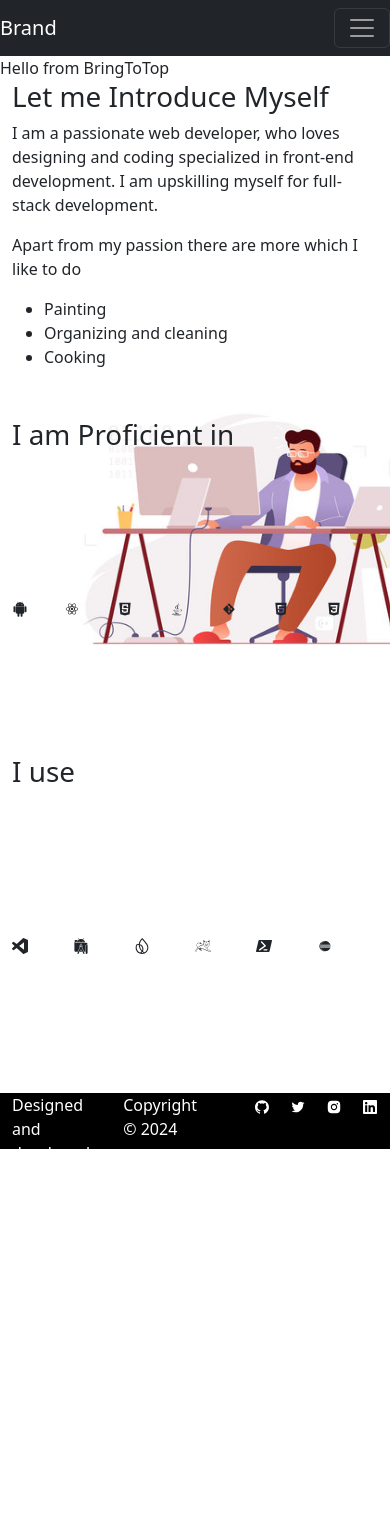
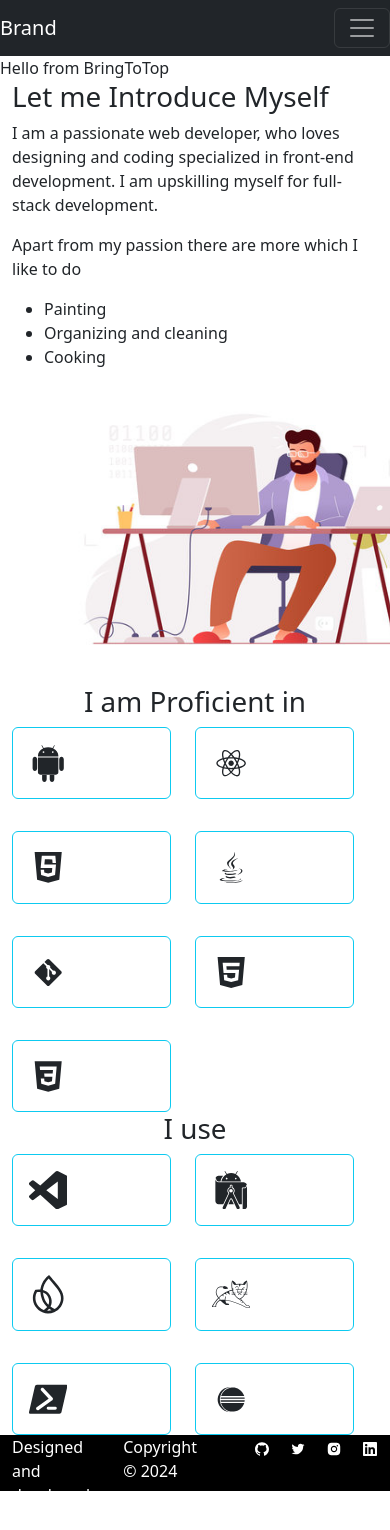
Before and after one commit to Subho1011/Portfolio_App, a React (Create React App) app: page /about in a window 390 px wide. Shown: the top 1530 px of the page. Before the commit the page ends 1237 px from the top, so only its background shows below. Built offline with nearby package versions, Linux system fonts and the light colour scheme.

Commit message:
Cards are set responsiveness is created

```diff
--- a/src/App.css
+++ b/src/App.css
@@ -131,3 +131,63 @@
   height: fit-content;
   width: fit-content;
 }
+
+/*About Page*/
+
+.tech-card-container, .tool-card-container{
+  display: grid !important;
+  grid-template-columns: repeat(7,1fr);
+}
+
+.tech-card{
+  padding: 2rem;
+  font-size: 2.4rem;
+}
+
+.tech-card:hover{
+  transform: translateY(-10px);
+  box-shadow: inset #0ff 1px 1px 12px 1px ;;
+}
+
+@media(max-width:1200px){
+  .tech-card-container, .tool-card-container{
+    grid-template-columns: repeat(4,1fr);
+    row-gap: 2rem;
+  }
+
+  .tech-card{
+    padding: 1rem;
+    height: 20rem;
+  }
+}
+
+@media(max-width:990px){
+  .tech-card-container , .tool-card-container{
+    grid-template-columns: repeat(3,1fr);
+  }
+
+  .tech-card{
+    padding: 1rem;
+    height: 20rem;
+  }
+}
+
+@media(max-width:767px){
+  .tech-card-container , .tool-card-container{
+    grid-template-columns: repeat(2,1fr);
+  }
+
+  .tech-card{
+    padding: 1rem;
+    height: 20rem;
+  }
+
+  .intro-container{
+    display: flex;
+    flex-direction: column;
+  }
+
+  .intro-img-container{
+    text-align: center;
+  }
+}
--- a/src/components/About/About.js
+++ b/src/components/About/About.js
@@ -7,8 +7,8 @@ const About = () => {
   return (
     <Container fluid>
       <Row>
-        <section className="about-card" style={{ height: "40vh" }}>
-          <Row>
+        <section className="about-card" style={{ height: "fit-content" }}>
+          <Row className='intro-container'>
             <Col>
               <h1>Let me Introduce Myself</h1>
               <p>I am a passionate web developer, who loves designing and coding specialized in front-end development.
@@ -24,19 +24,19 @@ const About = () => {
               </div>
             </Col>
             <Col>
-              <div>
+              <div className='intro-img-container'>
                 <img src={codeImage} alt="A man writing software program" style={{ width: "500px", height: "300px" }} />
               </div>
             </Col>
           </Row>
         </section>
       </Row>
-      <Row style={{ height: "40vh" }}>
-        <h1>I am Proficient in </h1>
+      <Row style={{ height: "fit-content" }}>
+        <h1 style={{textAlign:'center',}}>I am Proficient in </h1>
         <Technologies />
       </Row>
-      <Row style={{ height: "40vh" }}>
-        <h1>I use</h1>
+      <Row style={{ height: "fit-content" }}>
+        <h1 style={{textAlign:'center',}}>I use</h1>
         <Tools />
       </Row>
 
--- a/src/components/About/Technologies.js
+++ b/src/components/About/Technologies.js
@@ -1,30 +1,45 @@
 import React from 'react';
 import { DiAndroid, DiReact, DiJavascript, DiJava, DiGit, DiHtml5, DiCss3 } from 'react-icons/di';
 import { Row, Col } from 'react-bootstrap';
+import { Card } from 'react-bootstrap';
 
 const Technologies = () => {
   return (
-    <Row>
+    <Row className="tech-card-container">
       <Col>
-        <DiAndroid />
+        <Card border="info" className='tech-card'>
+          <DiAndroid />
+        </Card>
       </Col>
       <Col>
-        <DiReact />
+        <Card border="info" className='tech-card'>
+          <DiReact />
+        </Card>
       </Col>
       <Col>
-        <DiJavascript />
+        <Card border="info" className='tech-card'>
+          <DiJavascript  />
+        </Card>
       </Col>
       <Col>
-        <DiJava />
+        <Card border="info" className='tech-card'>
+          <DiJava />
+        </Card>
       </Col>
       <Col>
-        <DiGit />
+        <Card border="info" className='tech-card'>
+          <DiGit />
+        </Card>
       </Col>
       <Col>
-        <DiHtml5 />
+        <Card border="info" className='tech-card'>
+          <DiHtml5  />
+        </Card>
       </Col>
       <Col>
-        <DiCss3 />
+        <Card border="info" className='tech-card'>
+          <DiCss3 />
+        </Card>
       </Col>
     </Row>
   );
--- a/src/components/About/Tools.js
+++ b/src/components/About/Tools.js
@@ -2,27 +2,40 @@ import React from 'react';
 import { SiVisualstudiocode, SiAndroidstudio, SiFirebase, SiApachetomcat, SiPowershell } from 'react-icons/si';
 import { DiEclipse } from 'react-icons/di';
 import { Row, Col } from 'react-bootstrap';
+import { Card } from 'react-bootstrap';
 
 const Tools = () => {
   return (
-    <Row>
+    <Row className="tool-card-container">
       <Col>
-        <SiVisualstudiocode />
+        <Card border="info" className='tech-card'>
+          <SiVisualstudiocode  />
+        </Card>
       </Col>
       <Col>
-        <SiAndroidstudio />
+        <Card border="info" className='tech-card'>
+          <SiAndroidstudio />
+        </Card>
       </Col>
       <Col>
-        <SiFirebase />
+        <Card border="info" className='tech-card'>
+          <SiFirebase />
+        </Card>
       </Col>
       <Col>
-        <SiApachetomcat />
+        <Card border="info" className='tech-card'>
+          <SiApachetomcat />
+        </Card>
       </Col>
       <Col>
-        <SiPowershell />
+        <Card border="info" className='tech-card'>
+          <SiPowershell />
+        </Card>
       </Col>
       <Col>
-        <DiEclipse />
+        <Card border="info" className='tech-card'>
+          <DiEclipse />
+        </Card>
       </Col>
     </Row>
   );
```
